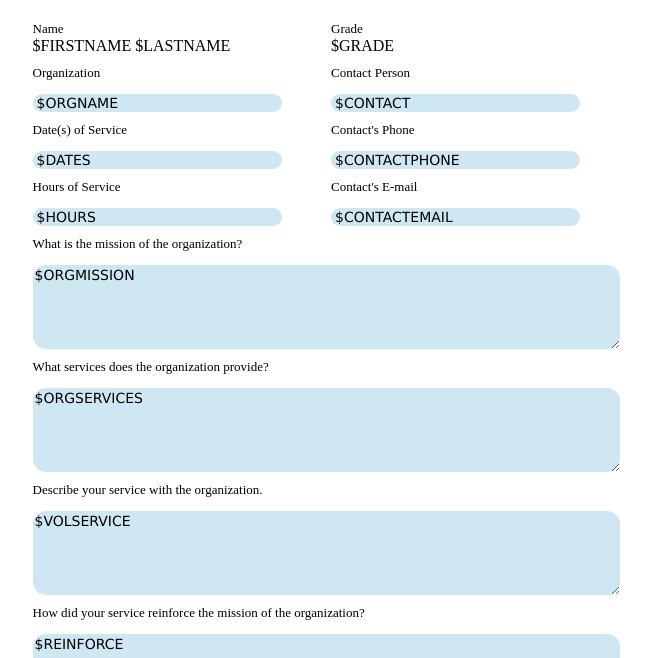
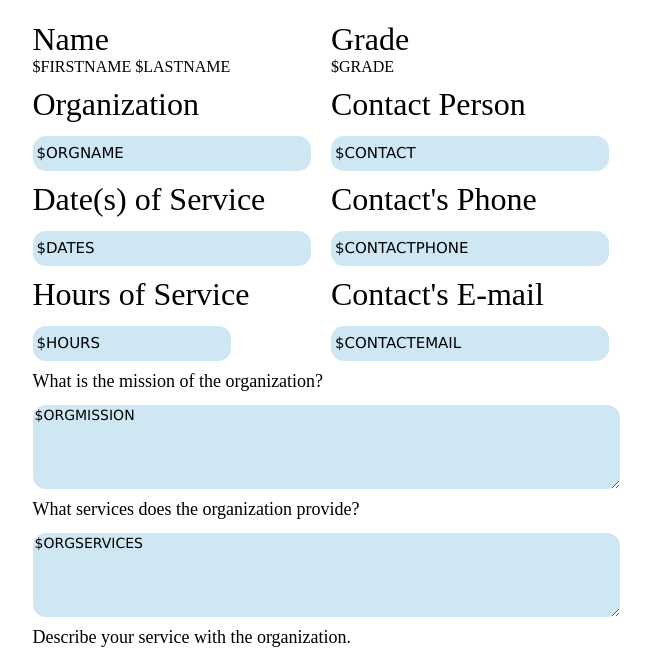
Before and after one commit to astrasser2019/CommunityServicePortal, a plain HTML site: page add-student.html in a window 1280 px wide. Shown: the part 85-743 px from the top of the page, without its empty margins (314-965 px from the left). Drawn offline with Linux system fonts and the light colour scheme.

```diff
--- a/add-student.html
+++ b/add-student.html
@@ -14,78 +14,80 @@ ALT="The Pingry School"><br>Community Service</H1>
 <INPUT NAME="recnum" VALUE="$RECNUM" TYPE="hidden">
       <TABLE BORDER="0" CELLPADDING="4">
       <TR>
-        <TD><FONT SIZE="-1">Name</FONT>
+        <TD><FONT SIZE="6">Name</FONT>
 <BR>$FIRSTNAME $LASTNAME</TD>
-        <TD><FONT SIZE="-1">Grade</FONT>
+        <TD><FONT SIZE="6">Grade</FONT>
 <BR>$GRADE</TD>
       </TR>
       <TR>
-        <TD><FONT SIZE="-1">Organization</FONT>
-<BR><INPUT NAME="orgname" SIZE="30" MAXLENGTH="30" TABINDEX="1" VALUE="$ORGNAME">
+        <TD><FONT SIZE="6">Organization</FONT>
+<BR><INPUT NAME="orgname" SIZE="30" MAXLENGTH="30" TABINDEX="1" VALUE="$ORGNAME" style = "height:35px; font-size:15">
 </TD>
-        <TD><FONT SIZE="-1">Contact Person</FONT>
-<BR><INPUT NAME="contact" SIZE="30" MAXLENGTH="30" TABINDEX="4" VALUE="$CONTACT">
+        <TD><FONT SIZE="6">Contact Person</FONT>
+<BR><INPUT NAME="contact" SIZE="30" MAXLENGTH="30" TABINDEX="4" VALUE="$CONTACT" style = "height:35px; font-size:15">
 </TD>
       </TR>
       <TR>
-        <TD><FONT SIZE="-1">Date(s) of Service</FONT>
-<BR><INPUT NAME="dates" SIZE="30" MAXLENGTH="30" TABINDEX="2" VALUE="$DATES">
+        <TD><FONT SIZE="6">Date(s) of Service</FONT>
+<BR><INPUT NAME="dates" SIZE="30" MAXLENGTH="30" TABINDEX="2" VALUE="$DATES" style = "height:35px; font-size:15">
 </TD>
-        <TD><FONT SIZE="-1">Contact's Phone</FONT>
-<BR><INPUT NAME="contactphone" SIZE="30" MAXLENGTH="30" TABINDEX="5" VALUE="$CONTACTPHONE">
+        <TD><FONT SIZE="6">Contact's Phone</FONT>
+<BR><INPUT NAME="contactphone" SIZE="30" MAXLENGTH="30" TABINDEX="5" VALUE="$CONTACTPHONE" style = "height:35px; font-size:15">
 </TD>
       </TR>
       <TR>
-        <TD><FONT SIZE="-1">Hours of Service</FONT>
-<BR><INPUT NAME="hours" SIZE="30" MAXLENGTH="30" TABINDEX="3" VALUE="$HOURS">
+        <TD><FONT SIZE="6">Hours of Service</FONT>
+<BR><INPUT NAME="hours" SIZE="20" MAXLENGTH="30" TABINDEX="3" VALUE="$HOURS" style = "height:35px; font-size:15">
 </TD>
-        <TD><FONT SIZE="-1">Contact's E-mail</FONT>
-<BR><INPUT NAME="contactemail" SIZE="30" MAXLENGTH="30" TABINDEX="6" VALUE="$CONTACTEMAIL">
+        <TD><FONT SIZE="6">Contact's E-mail</FONT>
+<BR><INPUT NAME="contactemail" SIZE="30" MAXLENGTH="30" TABINDEX="6" VALUE="$CONTACTEMAIL" style = "height:35px; font-size:15">
 </TD>
       </TR>
       <TR>
-        <TD COLSPAN="2"><FONT SIZE="-1">What is the mission of the organization?</FONT>
+        <TD COLSPAN="2"><FONT SIZE="4">What is the mission of the organization?</FONT>
 <BR><TEXTAREA NAME="orgmission" COLS="80" ROWS="5" WRAP="soft" TABINDEX="7">
 $ORGMISSION</TEXTAREA>
 </TD>
       </TR>
       <TR>
-        <TD COLSPAN="2"><FONT SIZE="-1">
+        <TD COLSPAN="2"><FONT SIZE="4">
 What services does the organization provide?</FONT>
 <BR><TEXTAREA NAME="orgservices" COLS="80" ROWS="5" WRAP="soft" TABINDEX="8">
 $ORGSERVICES</TEXTAREA>
 </TD>
       </TR>
       <TR>
-        <TD COLSPAN="2"><FONT SIZE="-1">
+        <TD COLSPAN="2"><FONT SIZE="4">
 Describe your service with the organization.</FONT>
 <BR><TEXTAREA NAME="volservice" COLS="80" ROWS="5" WRAP="soft" TABINDEX="9">
 $VOLSERVICE</TEXTAREA>
 </TD>
       </TR>
       <TR>
-        <TD COLSPAN="2"><FONT SIZE="-1">
+        <TD COLSPAN="2"><FONT SIZE="4">
 How did your service reinforce the mission of the organization?</FONT>
 <BR><TEXTAREA NAME="reinforce" COLS="80" ROWS="5" WRAP="soft" TABINDEX="10">
 $REINFORCE</TEXTAREA>
 </TD>
       </TR>
       <TR>
-        <TD COLSPAN="2"><FONT SIZE="-1">
+        <TD COLSPAN="2"><FONT SIZE="4">
 Would you recommend volunteering at this organization to other students?</FONT>
-&nbsp; <INPUT TYPE="radio" VALUE="Y" NAME="recommend"> Yes
+<br>
+&nbsp; <INPUT TYPE="radio" VALUE="Y" NAME="recommend" > Yes
+<br>
 &nbsp; <INPUT TYPE="radio" VALUE="N" NAME="recommend"> No
 </TD>
       </TR>
       <TR>
-        <TD COLSPAN="2"><FONT SIZE="-1">
+        <TD COLSPAN="2"><FONT SIZE="4">
 Why?</FONT>
 <BR><TEXTAREA NAME="recommendwhy" COLS="80" ROWS="5" WRAP="soft" TABINDEX="10">
 $RECOMMENDWHY</TEXTAREA>
 </TD>
       </TR>
       <TR>
-        <TD COLSPAN="2"><FONT SIZE="-1">
+        <TD COLSPAN="2"><FONT SIZE="4">
 What did you learn about yourself from your participation in this service?</FONT>
 <BR><TEXTAREA NAME="selflearn" COLS="80" ROWS="5" WRAP="soft" TABINDEX="10">
 $SELFLEARN</TEXTAREA>
```
Also changed, not shown: mainmenu-student.html (line endings or trailing spaces).
